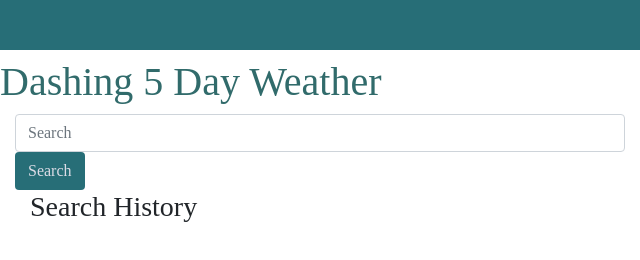
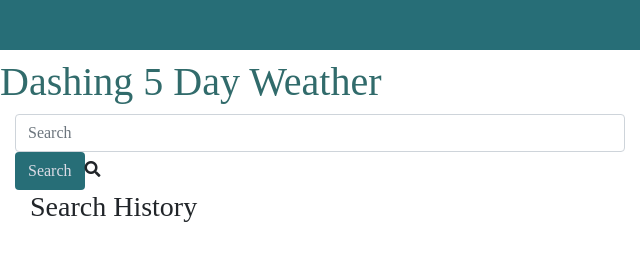
Before and after one commit to mirrorlessmind/BeautifulDay, a plain HTML site: page index.html in a window 1280 px wide. Shown: the full height of the page, 0-640 px from the left. Drawn offline with nearby package versions, Linux system fonts and the light colour scheme.

Commit message:
Add search icon

```diff
--- a/index.html
+++ b/index.html
@@ -25,7 +25,7 @@
             <div class="form-inputs col-6">
                 <form id="search-form">
                     <input class="form-control" text='text' name="city" placeholder="Search" id="search-value"/>
-                    <button type="Submit" class="btn" id="search-btn"> Search </button>
+                    <button type="Submit" class="btn" id="search-btn"> Search </button><i class="fas fa-search"></i></button>
                 </form>
                  <!-- Div for searches to save in -->
                 <div class="search-history col-6">
```
